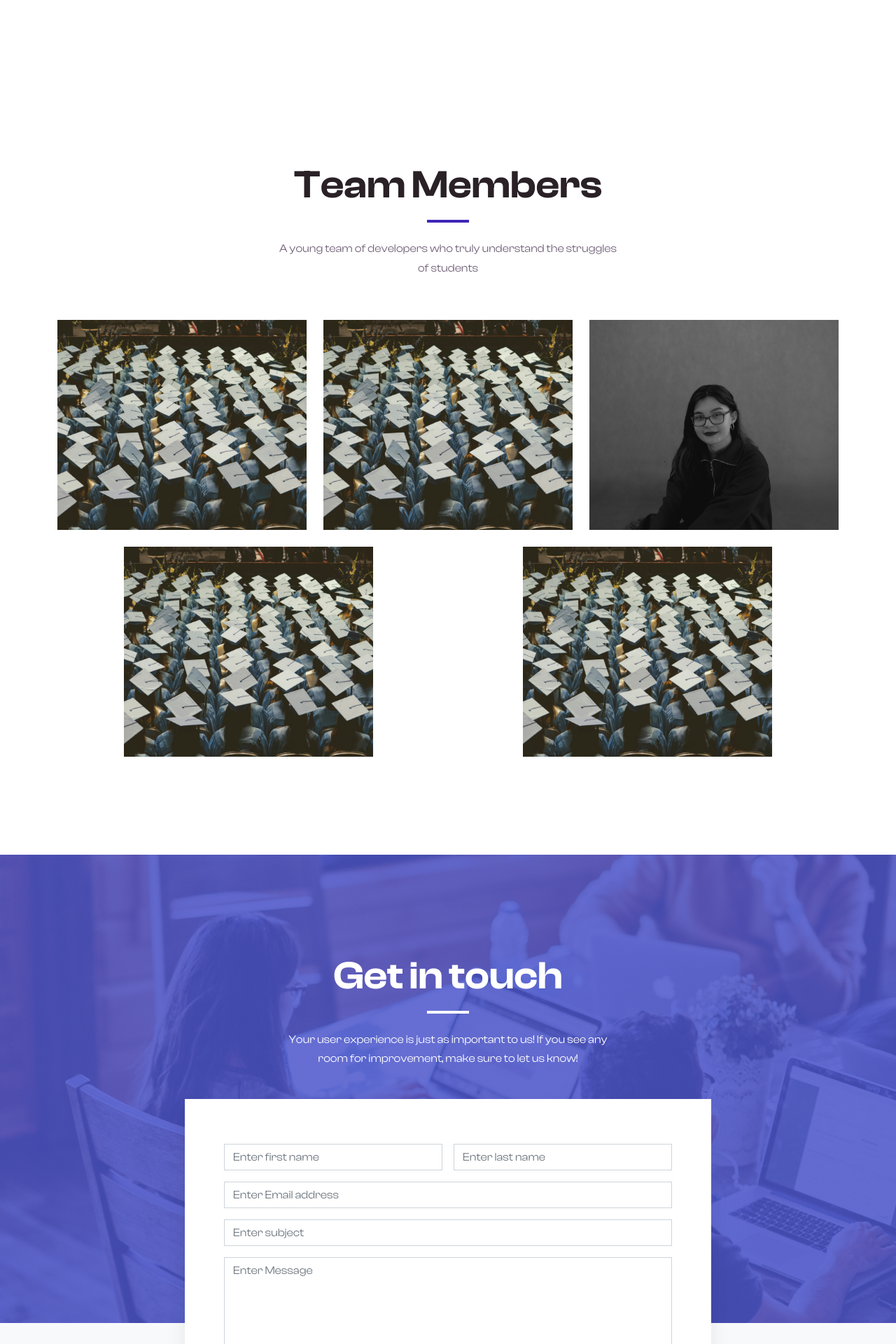
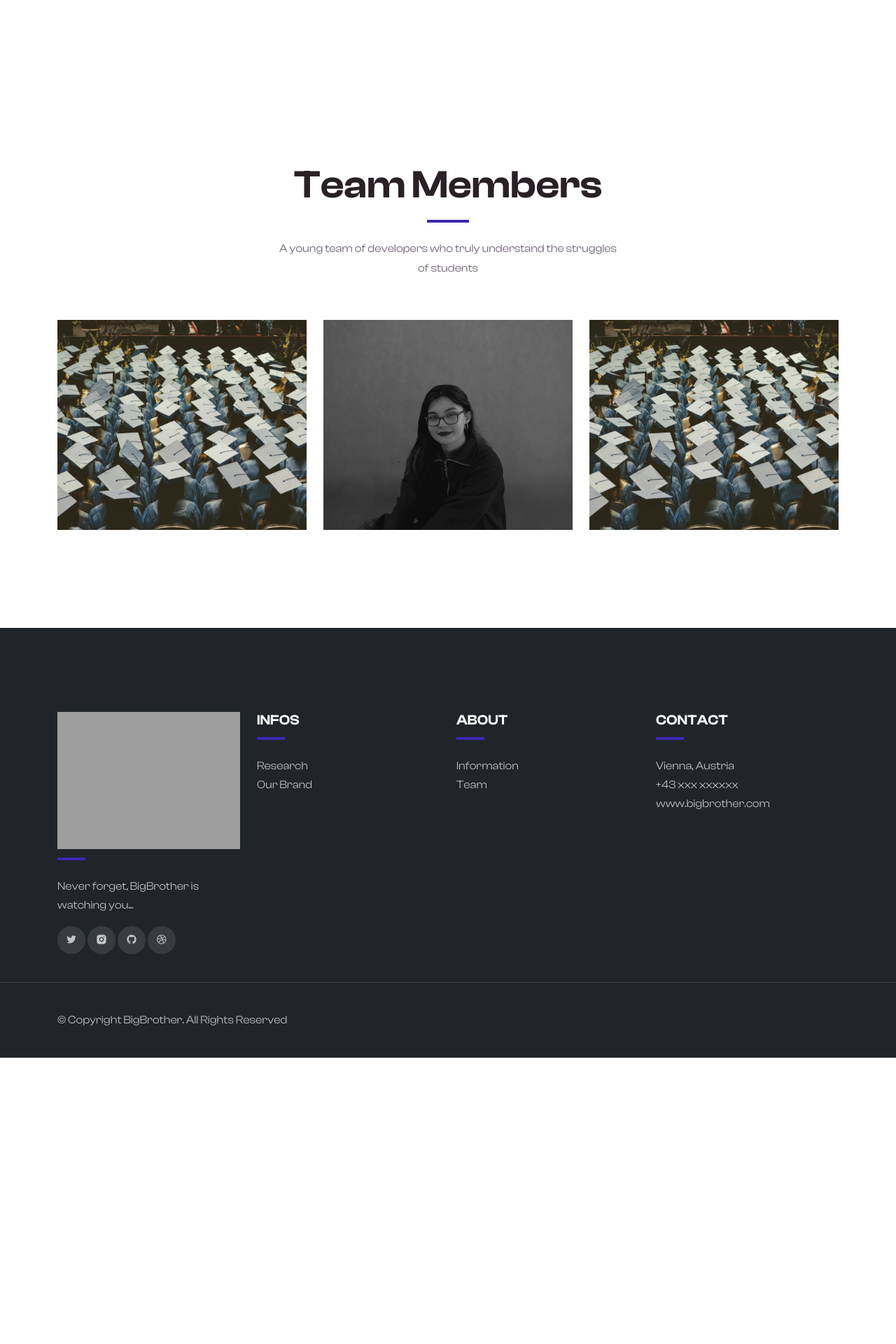
Before and after one commit to Omerius4/ITP_BigBrother, a PHP site: page /index.php in a window 1280 px wide. Shown: the part 3160-5080 px from the top of the page at 70% size. After the commit the page ends 4671 px from the top, so only its background shows below. Run offline with PHP 8.4, Linux system fonts and the light colour scheme; some libraries are stand-ins or nearby versions; grey boxes are pictures that could not be loaded.

Commit message:
Ein paar Änderungen
.

```diff
--- a/BigBrother/index.php
+++ b/BigBrother/index.php
@@ -4,31 +4,19 @@ include('includes/db.php');
 include('includes/header.php');
 include('includes/nav.php');
 ?>
-
-<head>
-    <meta charset="utf-8">
-    <meta name="viewport" content="width=device-width, initial-scale=1">
-    <title>BigBrother</title>
-    <link rel="stylesheet" href="https://cdn.jsdelivr.net/npm/bootstrap@5.2.0/dist/css/bootstrap.min.css">
-    <link href="https://cdn.jsdelivr.net/npm/remixicon@2.5.0/fonts/remixicon.css" rel="stylesheet">
-    <link rel="stylesheet" href="https://cdn.jsdelivr.net/npm/@fancyapps/ui@4.0/dist/fancybox.css">
-    <link rel="stylesheet" href="https://unpkg.com/aos@next/dist/aos.css" />
-    <link rel="stylesheet" href="./assets/css/style.css">
-</head>
-
-
-
-    <!-- HERO -->
+<!-- HERO -->
     <section id="hero" class="min-vh-100 d-flex align-items-center text-center">
         <div class="container">
             <div class="row">
                 <div class="col-12">
-                    <h1 data-aos="fade-left" data-i18n="hero_title" class="text-uppercase text-white fw-semibold display-1">Welcome to BigBrother</h1>
-                    <h5 class="text-white mt-3 mb-4" data-i18n="hero_subtitle" data-aos="fade-right">BIGBROTHER IS HERE TO HELP YOU</h5>
-                    <div data-aos="fade-up" data-aos-delay="50">
-                        <a href="#" class="btn btn-brand me-2">Login</a>
-                        <a href="#" data-i18n="nav_register" class="btn btn-light ms-2">Register</a>
-                    </div>
+                    <h1 data-aos="fade-left" class="text-uppercase text-white fw-semibold display-1">Welcome to BigBrother</h1>
+                    <h5 class="text-white mt-3 mb-4" data-aos="fade-right">BIGBROTHER IS HERE TO HELP YOU</h5>
+                    <?php if (!isset($_SESSION['user_id'])): ?>
+                        <div data-aos="fade-up" data-aos-delay="50">
+                            <a href="login.php" class="btn btn-brand me-2">Login</a>
+                            <a href="register.php" class="btn btn-light ms-2">Register</a>
+                        </div>
+                    <?php endif; ?>
                 </div>
             </div>
         </div>
@@ -162,24 +150,13 @@ include('includes/nav.php');
             <div class="row">
                 <div class="col-12 text-center" data-aos="fade-down" data-aos-delay="150">
                     <div class="section-title">
-                        <h1 data-i18n="team_title" class="display-4 fw-semibold">Team Members</h1>
+                        <h1 class="display-4 fw-semibold">Team Members</h1>
                         <div class="line"></div>
-                        <p data-i18n="team_text">A young team of developers who truly understand the struggles of students</p>
+                        <p>A young team of developers who truly understand the struggles of students</p>
                     </div>
                 </div>
             </div>
             <div class="row g-4 text-center">
-                <div class="col-md-4" data-aos="fade-down" data-aos-delay="150">
-                    <div class="team-member image-zoom">
-                        <div class="image-zoom-wrapper">
-                            <img src="./assets/images/placeholder.jpg" alt="">
-                        </div>
-                        <div class="team-member-content">
-                            <h4 class="text-white">Omer Wahab</h4>
-                            <p class="mb-0 text-white">Backend Development</p>
-                        </div>
-                    </div>
-                </div>
                 <div class="col-md-4" data-aos="fade-down" data-aos-delay="250">
                     <div class="team-member image-zoom">
                         <div class="image-zoom-wrapper">
@@ -187,7 +164,7 @@ include('includes/nav.php');
                         </div>
                         <div class="team-member-content">
                             <h4 class="text-white">Senol Aydin</h4>
-                            <p class="mb-0 text-white">Vibing nr.1</p>
+                            <p class="mb-0 text-white">Fronend/Backend-Development</p>
                         </div>
                     </div>
                 </div>
@@ -198,7 +175,7 @@ include('includes/nav.php');
                         </div>
                         <div class="team-member-content">
                             <h4 class="text-white">Alberta Hasi</h4>
-                            <p class="mb-0 text-white">Frontend Development</p>
+                            <p class="mb-0 text-white">Team Leader, Frontend/Backend-Development, Design</p>
                         </div>
                     </div>
                 </div>
@@ -209,18 +186,7 @@ include('includes/nav.php');
                         </div>
                         <div class="team-member-content">
                             <h4 class="text-white">Stephan Schlager</h4>
-                            <p class="mb-0 text-white">Frontend & Design</p>
-                        </div>
-                    </div>
-                </div>
-                <div class="col-md-4 mx-auto" data-aos="fade-down" data-aos-delay="350">
-                    <div class="team-member image-zoom">
-                        <div class="image-zoom-wrapper">
-                            <img src="./assets/images/placeholder.jpg" alt="">
-                        </div>
-                        <div class="team-member-content">
-                            <h4 class="text-white">Roxanna Kühlmann</h4>
-                            <p class="mb-0 text-white">Vibing nr.3</p>
+                            <p class="mb-0 text-white">Fronend/Backend-Development</p>
                         </div>
                     </div>
                 </div>
@@ -228,45 +194,7 @@ include('includes/nav.php');
         </div>
     </section>
 
-    <!-- CONTACT -->
-    <section class="section-padding bg-light" id="contact">
-        <div class="container">
-            <div class="row">
-                <div class="col-12 text-center" data-aos="fade-down" data-aos-delay="150">
-                    <div class="section-title">
-                        <h1 data-i18n="contact_title" class="display-4 text-white fw-semibold">Get in touch</h1>
-                        <div class="line bg-white"></div>
-                        <p data-i18n="contact_text" class="text-white">Your user experience is just as important to us! If you see any room for improvement, make sure to let us know!</p>
-                    </div>
-                </div>
-            </div>
-            <div class="row justify-content-center" data-aos="fade-down" data-aos-delay="250">
-                <div class="col-lg-8">
-                    <form action="#" class="row g-3 p-lg-5 p-4 bg-white theme-shadow">
-                        <div class="form-group col-lg-6">
-                            <input type="text" data-i18n="contact_firstname" class="form-control" placeholder="Enter first name">
-                        </div>
-                        <div class="form-group col-lg-6">
-                            <input type="text" class="form-control" placeholder="Enter last name">
-                        </div>
-                        <div class="form-group col-lg-12">
-                            <input type="email" class="form-control" placeholder="Enter Email address">
-                        </div>
-                        <div class="form-group col-lg-12">
-                            <input type="text" class="form-control" placeholder="Enter subject">
-                        </div>
-                        <div class="form-group col-lg-12">
-                            <textarea name="message" rows="5" class="form-control" placeholder="Enter Message"></textarea>
-                        </div>
-                        <div class="form-group col-lg-12 d-grid">
-                            <button class="btn btn-brand">Send Message</button>
-                        </div>
-                    </form>
-                </div>
-            </div>
-        </div>
-    </section>
-
+<!-- FOOTER -->
 <?php
 include('includes/footer.php');
 ?>
```
Also changed, not shown: BigBrother/includes/nav.php (+34 -20 lines).
